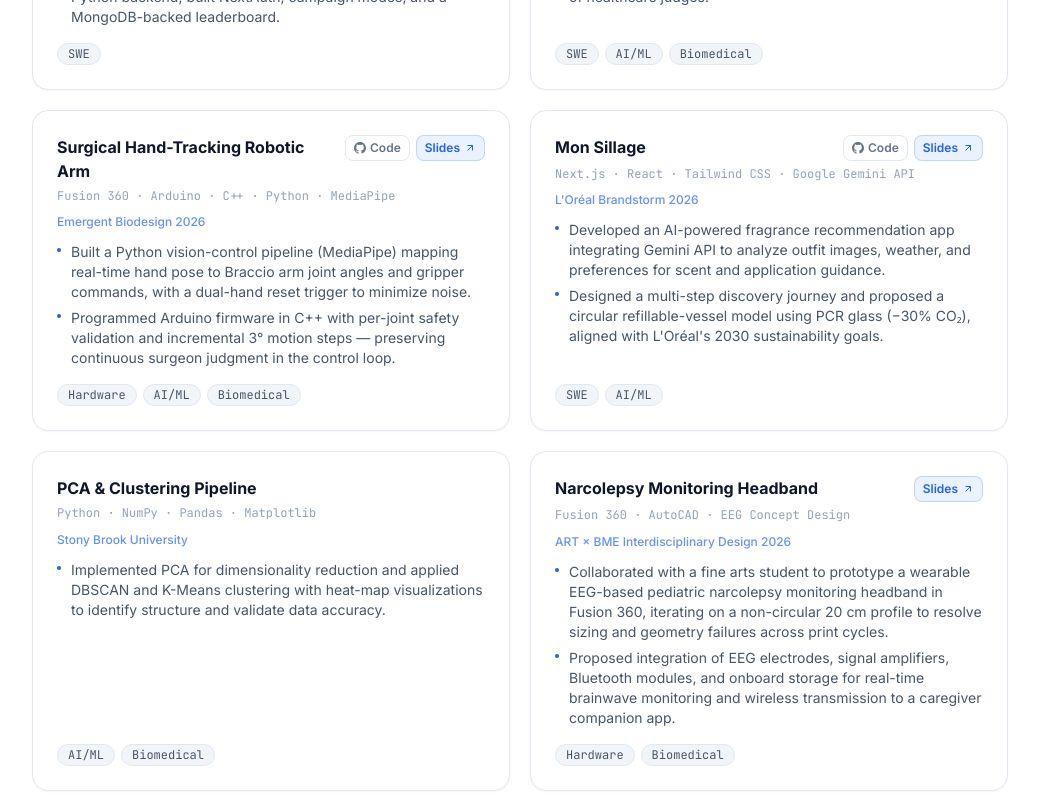
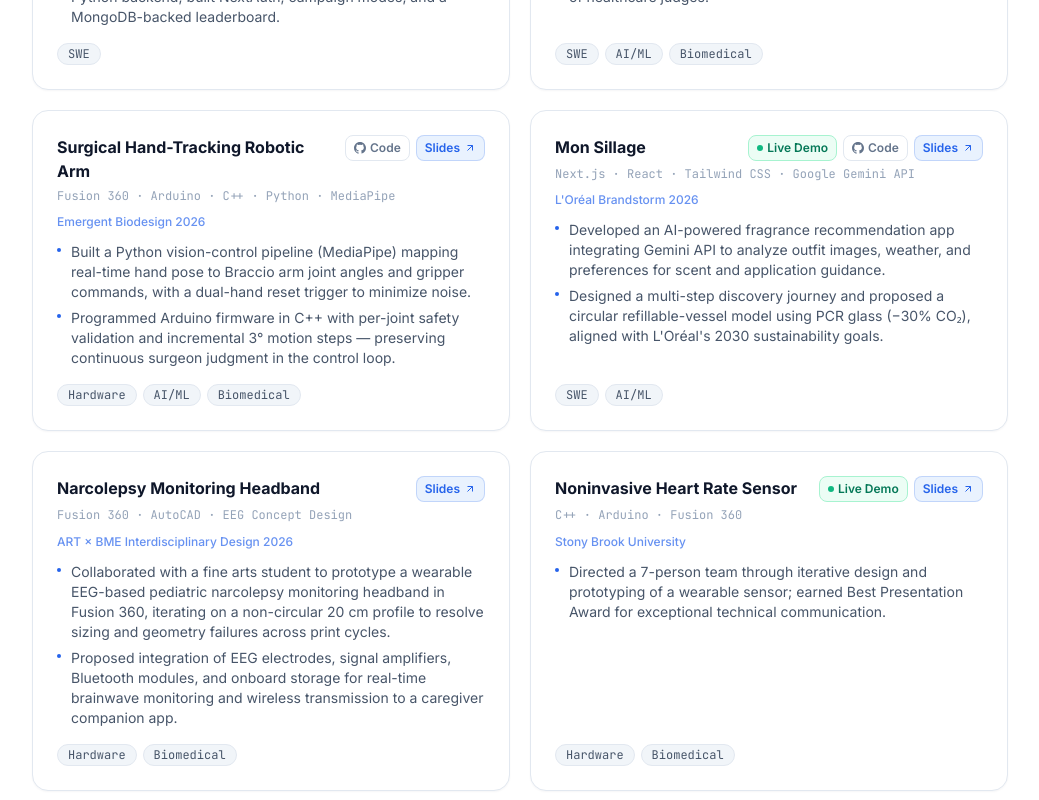
Before and after one commit to s3raphsembrace/portfolio, a Next.js app: page / in a window 1280 px wide. Shown: the part 5720-6520 px from the top of the page, without its empty margins (120-1159 px from the left). Built offline with nearby package versions, Linux system fonts and the light colour scheme.

Commit message:
add live demo links (mon sillage, guitarverse, heart rate sensor), remove PCA project

```diff
--- a/app/page.tsx
+++ b/app/page.tsx
@@ -114,6 +114,7 @@ const PROJECTS: {
   tags: ProjectTag[];
   pdf?: string;
   repo?: string;
+  demo?: string;
 }[] = [
     {
       name: "Multi-Modal Evidence Review",
@@ -148,6 +149,7 @@ const PROJECTS: {
       ],
       tags: ["SWE"],
       repo: "https://github.com/aycow/guitar_site",
+      demo: "https://guitar-site-zeta.vercel.app",
     },
     {
       name: "Sprout",
@@ -184,15 +186,7 @@ const PROJECTS: {
       tags: ["SWE", "AI/ML"],
       pdf: "/projects/mon-sillage.pdf",
       repo: "https://github.com/s3raphsembrace/mon-sillage",
-    },
-    {
-      name: "PCA & Clustering Pipeline",
-      stack: "Python · NumPy · Pandas · Matplotlib",
-      context: "Stony Brook University",
-      bullets: [
-        "Implemented PCA for dimensionality reduction and applied DBSCAN and K-Means clustering with heat-map visualizations to identify structure and validate data accuracy.",
-      ],
-      tags: ["AI/ML", "Biomedical"],
+      demo: "https://mon-sillage.vercel.app/",
     },
     {
       name: "Narcolepsy Monitoring Headband",
@@ -214,6 +208,7 @@ const PROJECTS: {
       ],
       tags: ["Hardware", "Biomedical"],
       pdf: "/projects/heart-rate-sensor.pdf",
+      demo: "https://you.stonybrook.edu/heartratesensor/the-topic-and-goal/",
     },
   ];
 
@@ -699,6 +694,13 @@ export default function Home() {
               <div className="flex justify-between items-start gap-2 mb-1">
                 <h3 className="text-slate-900 font-bold group-hover:text-accent transition-colors">{p.name}</h3>
                 <div className="flex items-center gap-1.5 shrink-0">
+                  {p.demo && (
+                    <a href={p.demo} target="_blank" rel="noopener noreferrer" aria-label={`${p.name} live demo`}
+                      className="inline-flex items-center gap-1 text-xs font-semibold text-emerald-700 bg-emerald-50 border border-emerald-200 px-2 py-1 rounded-lg hover:bg-emerald-600 hover:text-white hover:border-emerald-600 transition-colors">
+                      <span className="w-1.5 h-1.5 rounded-full bg-emerald-500" />
+                      Live Demo
+                    </a>
+                  )}
                   {p.repo && (
                     <a href={p.repo} target="_blank" rel="noopener noreferrer" aria-label={`${p.name} code`}
                       className="inline-flex items-center gap-1 text-xs font-semibold text-slate-500 border border-slate-200 px-2 py-1 rounded-lg hover:bg-slate-900 hover:text-white hover:border-slate-900 transition-colors">
```
